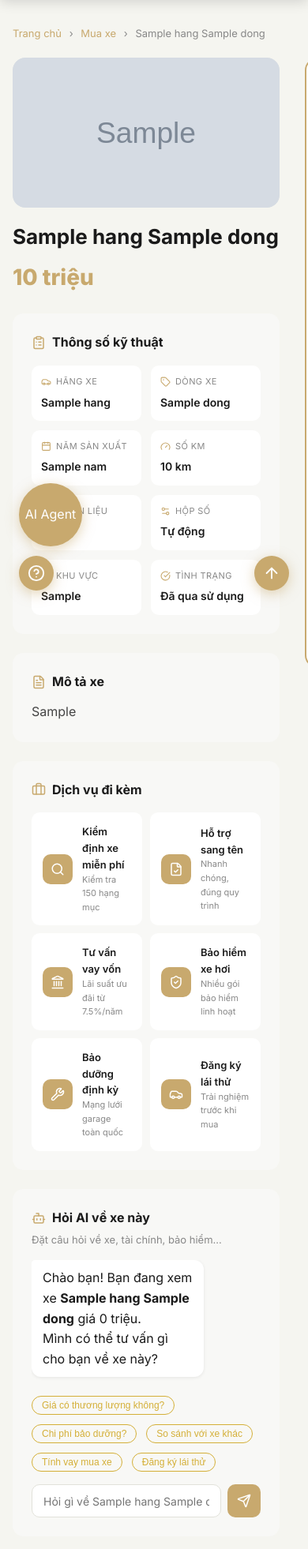
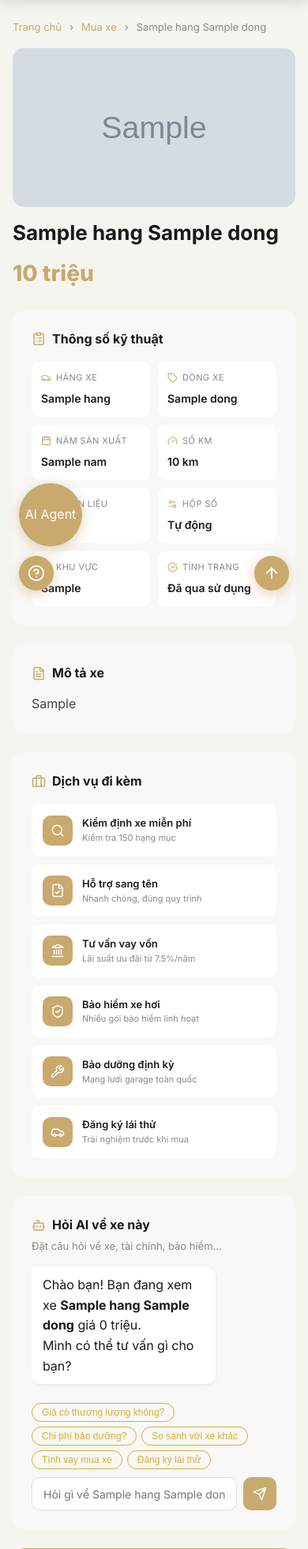
Before and after one commit to NguyenVanBang-2005/AutoMart, a Python web app: template app/templates/car_details.html in a window 390 px wide. Shown: the part 68-2030 px from the top of the page at 79% size. Run offline with Jinja, Linux system fonts and the light colour scheme; the template is opened without the code that fills it: most values are stand-ins (such as "Sample title", 1, 10 or a date in 2020); grey boxes marked "Sample" are stand-in pictures; some libraries are stand-ins or nearby versions.

Commit message:
make car details page responsive

```diff
--- /dev/null
+++ b/app/static/css/car_detail.css
@@ -0,0 +1,96 @@
+/* ================================================
+   CAR_DETAIL.CSS — AutoMart (mobile-first)
+   Chỉ xử lý responsive, không đụng logic JS
+   ================================================ */
+
+.cd-section { padding: 24px 16px !important; }
+
+/* ── Breadcrumb ── */
+.cd-breadcrumb {
+  font-size: 13px; color: #888;
+  margin-bottom: 16px;
+  display: flex; align-items: center;
+  flex-wrap: wrap; gap: 4px;
+}
+.cd-breadcrumb a { color: var(--accent-primary); text-decoration: none; }
+
+/* ══════════════════
+   GRID CHÍNH
+   Mobile: 1 cột
+   Desktop: 2 cột
+   ══════════════════ */
+.cd-main-grid {
+  display: grid;
+  grid-template-columns: 1fr;
+  gap: 24px;
+  align-items: start;
+}
+
+/* ── Ảnh chính ── */
+.cd-main-image-wrap {
+  border-radius: 14px;
+  overflow: hidden;
+  background: #f0f0ea;
+  margin-bottom: 12px;
+  aspect-ratio: 16/9;
+}
+.cd-main-image-wrap img {
+  width: 100%; height: 100%; object-fit: cover;
+}
+
+/* ── Thumbnail strip ── */
+.cd-thumbs {
+  display: flex; gap: 8px;
+  overflow-x: auto; padding-bottom: 4px;
+  margin-bottom: 16px;
+  scrollbar-width: none;
+}
+.cd-thumbs::-webkit-scrollbar { display: none; }
+.cd-thumbs img {
+  width: 76px; height: 54px;
+  object-fit: cover; border-radius: 8px;
+  cursor: pointer; flex-shrink: 0;
+  border: 2px solid transparent;
+  transition: border-color 0.2s;
+}
+.cd-thumbs img:hover { border-color: var(--accent-primary); }
+
+/* ── Specs grid: luôn 2 cột ── */
+.cd-specs-grid {
+  display: grid;
+  grid-template-columns: 1fr 1fr;
+  gap: 10px;
+}
+
+/* ── Services grid: mobile 1 cột ── */
+.cd-services-grid {
+  display: grid;
+  grid-template-columns: 1fr;
+  gap: 10px;
+}
+
+/* ── Sidebar: mobile hiển thị trước form ── */
+.cd-sidebar {
+  display: flex;
+  flex-direction: column;
+  gap: 16px;
+}
+
+/* ══════════════════
+   RESPONSIVE
+   ══════════════════ */
+
+@media (min-width: 640px) {
+  .cd-section { padding: 28px 24px !important; }
+  .cd-services-grid { grid-template-columns: 1fr 1fr; }
+  .cd-thumbs img { width: 80px; height: 58px; }
+}
+
+@media (min-width: 960px) {
+  .cd-section { padding: 32px 24px !important; }
+  .cd-main-grid {
+    grid-template-columns: 1fr 360px;
+    gap: 32px;
+  }
+  .cd-sidebar { position: sticky; top: 80px; }
+}
--- a/app/static/js/car_detail.js
+++ b/app/static/js/car_detail.js
@@ -1,4 +1,4 @@
-// car_detail.js - AI Chat cho trang chi tiết xe (tương tự tv_agent.js)
+// car_detail.js
 
 const API_BASE = `${window.location.origin}/api/v1`;
 
@@ -9,7 +9,32 @@ const ai = {
     busy: false
 };
 
-// Lấy thông tin xe đang xem
+// ── Fix: khai báo global để onclick trong HTML gọi được ──
+window.switchImage = function(url, thumbEl) {
+    const main = document.getElementById('mainImage');
+    if (main) main.src = url;
+
+    // Cập nhật active thumb
+    document.querySelectorAll('.cd-thumb').forEach(t => t.classList.remove('active'));
+    if (thumbEl) thumbEl.classList.add('active');
+};
+
+window.handleService = function(name) {
+    const input = document.getElementById('aiInput');
+    if (input) {
+        input.value = 'Tư vấn về dịch vụ: ' + name;
+        sendAiMessage();
+    }
+};
+
+window.aiQuickAsk = function(text) {
+    const input = document.getElementById('aiInput');
+    if (input) {
+        input.value = text;
+        sendAiMessage();
+    }
+};
+
 function getCurrentCar() {
     const el = document.getElementById('carData');
     if (!el) return null;
@@ -19,7 +44,6 @@ function getCurrentCar() {
     };
 }
 
-// Load danh sách xe từ database
 async function loadRealCars() {
     try {
         const res = await fetch(`${API_BASE}/cars`, { credentials: 'include' });
@@ -36,20 +60,17 @@ async function loadRealCars() {
                 fuel: c.nhien_lieu || '',
                 location: c.khu_vuc || ''
             }));
-            console.log(`✅ Đã load ${ai.cars.length} xe từ DB`);
         }
     } catch (e) {
         console.warn('Không load được danh sách xe', e);
     }
 }
 
-// System prompt chất lượng cao (có thông tin xe đang xem)
 function buildSystemPrompt() {
     const car = ai.currentCar;
     const carContext = car
         ? `Xe đang xem: ${car.name} - Giá ${car.price} triệu\n`
         : '';
-
     const carList = ai.cars.length
         ? ai.cars.map(c => `[ID:${c.id}] ${c.brand} ${c.model} | ${c.year} | ${c.price}tr | ${c.km}km`).join('\n')
         : 'Chưa có xe nào trong kho.';
@@ -66,16 +87,12 @@ DANH SÁCH XE TRONG KHO:
 ${carList}`;
 }
 
-// Helper functions
 function aiUserMsg(text) {
     const box = document.getElementById('aiMessages');
     if (!box) return;
     const div = document.createElement('div');
     div.style.cssText = 'display:flex;justify-content:flex-end;margin-bottom:12px;';
-    div.innerHTML = `
-        <div style="max-width:75%;background:var(--accent-primary);color:white;padding:10px 14px;border-radius:12px 4px 12px 12px;">
-            ${text}
-        </div>`;
+    div.innerHTML = `<div style="max-width:75%;background:var(--accent-primary);color:white;padding:10px 14px;border-radius:12px 4px 12px 12px;">${text}</div>`;
     box.appendChild(div);
     box.scrollTop = box.scrollHeight;
 }
@@ -85,10 +102,7 @@ function aiBotMsg(text) {
     if (!box) return;
     const div = document.createElement('div');
     div.style.cssText = 'display:flex;margin-bottom:12px;';
-    div.innerHTML = `
-        <div style="max-width:75%;background:#fff;padding:10px 14px;border-radius:4px 12px 12px 12px;box-shadow:0 1px 4px rgba(0,0,0,.08);">
-            ${text}
-        </div>`;
+    div.innerHTML = `<div style="max-width:75%;background:#fff;padding:10px 14px;border-radius:4px 12px 12px 12px;box-shadow:0 1px 4px rgba(0,0,0,.08);">${text}</div>`;
     box.appendChild(div);
     box.scrollTop = box.scrollHeight;
 }
@@ -99,8 +113,7 @@ function aiShowTyping() {
     const typing = document.createElement('div');
     typing.id = 'aiTyping';
     typing.style.cssText = 'display:flex;margin-bottom:12px;';
-    typing.innerHTML = `
-        <div style="background:#fff;padding:10px 14px;border-radius:4px 12px 12px 12px;box-shadow:0 1px 4px rgba(0,0,0,.08);display:flex;gap:5px;">
+    typing.innerHTML = `<div style="background:#fff;padding:10px 14px;border-radius:4px 12px 12px 12px;box-shadow:0 1px 4px rgba(0,0,0,.08);display:flex;gap:5px;">
         <div class="tv-dot"></div><div class="tv-dot"></div><div class="tv-dot"></div>
     </div>`;
     box.appendChild(typing);
@@ -116,20 +129,11 @@ function aiShowSuggestions(items) {
     const box = document.getElementById('aiSuggestions');
     if (!box) return;
     box.innerHTML = items.map(item =>
-        `<button onclick="aiQuickAsk('${item}')" style="font-size:12px;padding:4px 12px;border:1px solid #d4af37;color:#d4af37;background:transparent;border-radius:9999px;margin-right:6px;margin-bottom:6px;cursor:pointer;">${item}</button>`
+        `<button onclick="aiQuickAsk('${item}')" style="font-size:12px;padding:4px 12px;border:1px solid #d4af37;color:#d4af37;background:transparent;border-radius:9999px;cursor:pointer;">${item}</button>`
     ).join('');
 }
 
-function aiQuickAsk(text) {
-    const input = document.getElementById('aiInput');
-    if (input) {
-        input.value = text;
-        sendAiMessage();
-    }
-}
-
-// Gửi tin nhắn AI
-async function sendAiMessage() {
+window.sendAiMessage = async function() {
     const input = document.getElementById('aiInput');
     const text = input ? input.value.trim() : '';
     if (!text || ai.busy) return;
@@ -137,7 +141,6 @@ async function sendAiMessage() {
     input.value = '';
     aiUserMsg(text);
     ai.messages.push({ role: 'user', content: text });
-
     ai.busy = true;
     aiShowTyping();
 
@@ -151,97 +154,65 @@ async function sendAiMessage() {
                 messages: ai.messages
             })
         });
-
         const data = await res.json();
         aiHideTyping();
-
         const reply = data.content?.[0]?.text || data.reply || 'Xin lỗi, tôi chưa hiểu rõ.';
         aiBotMsg(reply);
         ai.messages.push({ role: 'assistant', content: reply });
-
-        // Gợi ý tiếp theo
         aiShowSuggestions(['So sánh xe khác', 'Chi phí vay', 'Bảo hiểm', 'Lái thử', 'Xem thêm xe']);
-
     } catch (e) {
         aiHideTyping();
         aiBotMsg('Không thể kết nối AI. Vui lòng thử lại sau.');
-        console.error(e);
     }
+    ai.busy = false;
+};
 
-    ai.busy = false;
-}
-
-// ====================== TÍNH KHOẢN VAY ======================
-function calcLoan() {
+// ── Tính khoản vay ──
+window.calcLoan = function() {
     const carData = document.getElementById('carData');
     if (!carData) return;
-
-  const price = parseFloat(carData.dataset.price) || 0;          // Giá xe (triệu)
+    const price = parseFloat(carData.dataset.price) || 0;
     if (price <= 0) return;
 
-  // Trả trước (%)
     const downPct = parseFloat(document.getElementById('downPaymentPct').value) || 30;
     document.getElementById('downPctLabel').textContent = downPct + '%';
 
-  // Thời hạn vay (tháng)
     const months = parseInt(document.getElementById('loanTerm').value) || 36;
+    const monthlyRate = 0.09 / 12;
+    const loanAmount = price * (1 - downPct / 100);
+    const monthlyPayment = loanAmount * (monthlyRate * Math.pow(1 + monthlyRate, months)) /
+                           (Math.pow(1 + monthlyRate, months) - 1);
 
-  // Tính toán vay
-  const annualRate = 0.09;                    // 9%/năm
-  const monthlyRate = annualRate / 12;
-  const loanAmount = price * (1 - downPct / 100);   // Số tiền vay
+    const el = document.getElementById('monthlyPayment');
+    if (el) el.textContent = monthlyPayment.toFixed(2);
+};
 
-  let monthlyPayment = 0;
-  if (monthlyRate > 0) {
-    monthlyPayment = loanAmount * (monthlyRate * Math.pow(1 + monthlyRate, months)) /
-                     (Math.pow(1 + monthlyRate, months) - 1);
-  } else {
-    monthlyPayment = loanAmount / months;
-  }
-
-  // Hiển thị kết quả
-  const displayEl = document.getElementById('monthlyPayment');
-  if (displayEl) {
-    displayEl.textContent = monthlyPayment.toFixed(2);
-  }
-}
-
-// Gọi lần đầu khi trang load để hiển thị giá trị mặc định
-function initLoanCalculator() {
-  const slider = document.getElementById('downPaymentPct');
-  const select = document.getElementById('loanTerm');
-  if (slider) slider.addEventListener('input', calcLoan);
-  if (select) select.addEventListener('change', calcLoan);
-  calcLoan();   // Tính ngay khi load
-}
-
-initLoanCalculator();
-
-// Khởi tạo
+// ── Init ──
 document.addEventListener('DOMContentLoaded', async () => {
-    console.log('✅ car_detail.js loaded');
-
     ai.currentCar = getCurrentCar();
     await loadRealCars();
 
-    // Khởi tạo chat
+    // Chat welcome
     const initialMsg = ai.currentCar
-        ? `Chào bạn! Bạn đang xem xe <strong>${ai.currentCar.name}</strong> giá ${ai.currentCar.price} triệu.<br>Mình có thể tư vấn gì cho bạn về xe này?`
+        ? `Chào bạn! Bạn đang xem xe <strong>${ai.currentCar.name}</strong> giá ${ai.currentCar.price} triệu.<br>Mình có thể tư vấn gì cho bạn?`
         : 'Chào bạn! Bạn muốn hỏi gì về xe này?';
-
     aiBotMsg(initialMsg);
     aiShowSuggestions(['Giá có thương lượng không?', 'Chi phí bảo dưỡng?', 'So sánh với xe khác', 'Tính vay mua xe', 'Đăng ký lái thử']);
 
     // Enter để gửi
     const input = document.getElementById('aiInput');
     if (input) {
-        input.addEventListener('keydown', (e) => {
-            if (e.key === 'Enter') {
-                e.preventDefault();
-                sendAiMessage();
-            }
+        input.addEventListener('keydown', e => {
+            if (e.key === 'Enter') { e.preventDefault(); sendAiMessage(); }
         });
     }
 
+    // Loan calculator — dùng addEventListener thay oninput inline
+    const slider = document.getElementById('downPaymentPct');
+    const select = document.getElementById('loanTerm');
+    if (slider) slider.addEventListener('input', calcLoan);
+    if (select) select.addEventListener('change', calcLoan);
+    calcLoan();
+
     if (window.lucide) lucide.createIcons();
 });
--- a/app/templates/car_details.html
+++ b/app/templates/car_details.html
@@ -1,30 +1,33 @@
 {% extends 'base.html' %}
 {% block title %}{{ car.hang }} {{ car.dong }} - AutoMart{% endblock %}
 
+{% block extra_head %}
+<link rel="stylesheet" href="{{ url_for('static', path='css/car_detail.css') }}">
+{% endblock %}
+
 {% block content %}
-<script src="https://unpkg.com/lucide@latest"></script>
 
-<section class="section" style="padding-top: 32px;">
+<section class="section cd-section" style="padding-top: 32px;">
   <div class="container" style="max-width: 1100px;">
 
     <!-- Breadcrumb -->
-    <div style="font-size:13px;color:#888;margin-bottom:20px;">
-      <a href="/" style="color:var(--accent-primary);text-decoration:none;">Trang chủ</a>
+    <div class="cd-breadcrumb">
+      <a href="/">Trang chủ</a>
       <span style="margin:0 6px;">›</span>
-      <a href="/mua-xe" style="color:var(--accent-primary);text-decoration:none;">Mua xe</a>
+      <a href="/mua-xe">Mua xe</a>
       <span style="margin:0 6px;">›</span>
       <span>{{ car.hang }} {{ car.dong }}</span>
     </div>
 
-    <div style="display:grid;grid-template-columns:1fr 360px;gap:32px;align-items:start;">
+    <!-- Grid chính — class để CSS responsive control -->
+    <div class="cd-main-grid">
 
       <!-- CỘT TRÁI -->
       <div>
         <!-- Ảnh chính -->
-        <div style="border-radius:16px;overflow:hidden;background:#f0f0ea;margin-bottom:16px;aspect-ratio:16/9;position:relative;">
+        <div class="cd-main-image-wrap">
           {% if images %}
-            <img id="mainImage" src="{{ images[0].url }}" alt="{{ car.hang }} {{ car.dong }}"
-              style="width:100%;height:100%;object-fit:cover;">
+            <img id="mainImage" src="{{ images[0].url }}" alt="{{ car.hang }} {{ car.dong }}">
           {% else %}
             <div style="width:100%;height:100%;display:flex;align-items:center;justify-content:center;background:linear-gradient(135deg,#6366f1,#4f46e5);">
               <svg width="180" height="100" viewBox="0 0 100 60" fill="white" style="opacity:.8;">
@@ -40,14 +43,13 @@
 
         <!-- Thumbnail strip -->
         {% if images|length > 1 %}
-        <div style="display:flex;gap:8px;overflow-x:auto;padding-bottom:4px;margin-bottom:20px;">
+        <div class="cd-thumbs">
           {% for img in images %}
           <img src="{{ img.url }}"
             onclick="switchImage('{{ img.url }}')"
-            style="width:80px;height:56px;object-fit:cover;border-radius:8px;cursor:pointer;
-            flex-shrink:0;border:2px solid transparent;transition:.2s;"
             onmouseover="this.style.borderColor='var(--accent-primary)'"
-            onmouseout="this.style.borderColor='transparent'">
+            onmouseout="this.style.borderColor='transparent'"
+            alt="Ảnh {{ loop.index }}">
           {% endfor %}
         </div>
         {% endif %}
@@ -64,7 +66,7 @@
             <i data-lucide="clipboard-list" style="width:18px;height:18px;color:var(--accent-primary);"></i>
             Thông số kỹ thuật
           </h3>
-          <div style="display:grid;grid-template-columns:1fr 1fr;gap:12px;">
+          <div class="cd-specs-grid">
             {% set specs = [
               ('car', 'Hãng xe', car.hang),
               ('tag', 'Dòng xe', car.dong),
@@ -104,7 +106,7 @@
             <i data-lucide="briefcase" style="width:18px;height:18px;color:var(--accent-primary);"></i>
             Dịch vụ đi kèm
           </h3>
-          <div style="display:grid;grid-template-columns:1fr 1fr;gap:10px;">
+          <div class="cd-services-grid">
             {% set services = [
               ('search', 'Kiểm định xe miễn phí', 'Kiểm tra 150 hạng mục'),
               ('file-check', 'Hỗ trợ sang tên', 'Nhanh chóng, đúng quy trình'),
@@ -137,23 +139,16 @@
             Hỏi AI về xe này
           </h3>
           <p style="font-size:13px;color:#888;margin-bottom:16px;">Đặt câu hỏi về xe, tài chính, bảo hiểm...</p>
-
-          <div id="aiMessages" style="min-height:120px;max-height:320px;overflow-y:auto;
-            display:flex;flex-direction:column;gap:10px;margin-bottom:12px;"></div>
-
+          <div id="aiMessages" style="min-height:120px;max-height:320px;overflow-y:auto;display:flex;flex-direction:column;gap:10px;margin-bottom:12px;"></div>
           <div id="aiSuggestions" style="display:flex;flex-wrap:wrap;gap:6px;margin-bottom:10px;"></div>
-
           <div style="display:flex;gap:8px;">
             <input id="aiInput" type="text"
               placeholder="Hỏi gì về {{ car.hang }} {{ car.dong }}..."
-              style="flex:1;border:1.5px solid #e2e2da;border-radius:10px;padding:10px 14px;
-              font-size:14px;font-family:inherit;outline:none;"
+              style="flex:1;border:1.5px solid #e2e2da;border-radius:10px;padding:10px 14px;font-size:14px;font-family:inherit;outline:none;"
               onkeydown="if(event.key==='Enter') sendAiMessage()"
               onfocus="this.style.borderColor='var(--accent-primary)'"
               onblur="this.style.borderColor='#e2e2da'">
-            <button onclick="sendAiMessage()" style="width:42px;height:42px;
-              background:var(--accent-primary);border:none;border-radius:10px;
-              cursor:pointer;display:flex;align-items:center;justify-content:center;">
+            <button onclick="sendAiMessage()" style="width:42px;height:42px;background:var(--accent-primary);border:none;border-radius:10px;cursor:pointer;display:flex;align-items:center;justify-content:center;">
               <i data-lucide="send" style="width:18px;height:18px;color:#fff;"></i>
             </button>
           </div>
@@ -161,31 +156,28 @@
       </div>
 
       <!-- CỘT PHẢI -->
-      <div style="position:sticky;top:80px;">
+      <div class="cd-sidebar">
 
         <!-- Giá & CTA -->
-        <div style="background:#fff;border:2px solid var(--accent-primary);border-radius:16px;padding:24px;margin-bottom:16px;">
+        <div style="background:#fff;border:2px solid var(--accent-primary);border-radius:16px;padding:24px;">
           <div style="font-size:13px;color:#888;margin-bottom:4px;">Giá bán</div>
           <div style="font-size:30px;font-weight:800;color:var(--accent-primary);margin-bottom:20px;">
             {{ "{:,}".format(car.gia) }} triệu
           </div>
           <button onclick="window.location.href='/lien-he'"
-              style="width:100%;padding:14px;background:var(--accent-primary);color:#fff;border:none;
-              border-radius:10px;font-size:15px;font-weight:700;cursor:pointer;margin-bottom:10px;
-              display:flex;align-items:center;justify-content:center;gap:8px;">
+            style="width:100%;padding:14px;background:var(--accent-primary);color:#fff;border:none;border-radius:10px;font-size:15px;font-weight:700;cursor:pointer;margin-bottom:10px;display:flex;align-items:center;justify-content:center;gap:8px;">
             <i data-lucide="phone" style="width:18px;height:18px;"></i>
             Liên hệ ngay
           </button>
           <button onclick="window.location.href='/dich-vu'"
-              style="width:100%;padding:12px;background:transparent;color:var(--accent-primary);
-              border:2px solid var(--accent-primary);border-radius:10px;font-size:14px;font-weight:600;cursor:pointer;
-              display:flex;align-items:center;justify-content:center;gap:8px;">
+            style="width:100%;padding:12px;background:transparent;color:var(--accent-primary);border:2px solid var(--accent-primary);border-radius:10px;font-size:14px;font-weight:600;cursor:pointer;display:flex;align-items:center;justify-content:center;gap:8px;">
             <i data-lucide="car" style="width:16px;height:16px;"></i>
             Đăng ký lái thử
           </button>
+        </div>
 
         <!-- Thông tin liên hệ -->
-        <div style="background:#f8f8f6;border-radius:14px;padding:20px;margin-bottom:16px;">
+        <div style="background:#f8f8f6;border-radius:14px;padding:20px;">
           <div style="font-weight:700;margin-bottom:12px;">Thông tin liên hệ</div>
           <div style="display:flex;flex-direction:column;gap:10px;font-size:13px;">
             <div style="display:flex;align-items:center;gap:8px;">
@@ -203,14 +195,13 @@
           </div>
         </div>
 
-        <!-- Tính vay -->
+        <!-- Tính khoản vay -->
         <div style="background:#fffbf0;border:1px solid #f0d080;border-radius:14px;padding:20px;">
           <div style="font-weight:700;margin-bottom:8px;display:flex;align-items:center;gap:8px;">
             <i data-lucide="landmark" style="width:16px;height:16px;color:var(--accent-primary);"></i>
             Tính khoản vay
           </div>
           <div style="font-size:12px;color:#666;margin-bottom:12px;">Lãi suất tham khảo 9%/năm</div>
-
           <div style="margin-bottom:8px;">
             <label style="font-size:12px;color:#888;">Trả trước</label>
             <input id="downPaymentPct" type="range" min="20" max="80" value="30"
@@ -221,7 +212,6 @@
               <span>80%</span>
             </div>
           </div>
-
           <div style="margin-bottom:12px;">
             <label style="font-size:12px;color:#888;">Thời hạn vay</label>
             <select id="loanTerm" onchange="calcLoan()"
@@ -233,7 +223,6 @@
               <option value="60">60 tháng</option>
             </select>
           </div>
-
           <div style="background:#fff;border-radius:10px;padding:12px;text-align:center;">
             <div style="font-size:11px;color:#888;">Trả góp mỗi tháng ~</div>
             <div id="monthlyPayment" style="font-size:22px;font-weight:800;color:var(--accent-primary);">—</div>
@@ -241,8 +230,8 @@
           </div>
         </div>
 
-      </div>
-    </div>
+      </div><!-- /cd-sidebar -->
+    </div><!-- /cd-main-grid -->
   </div>
 </section>
 
```
Lines whose indentation alone changed are shown as unchanged.
